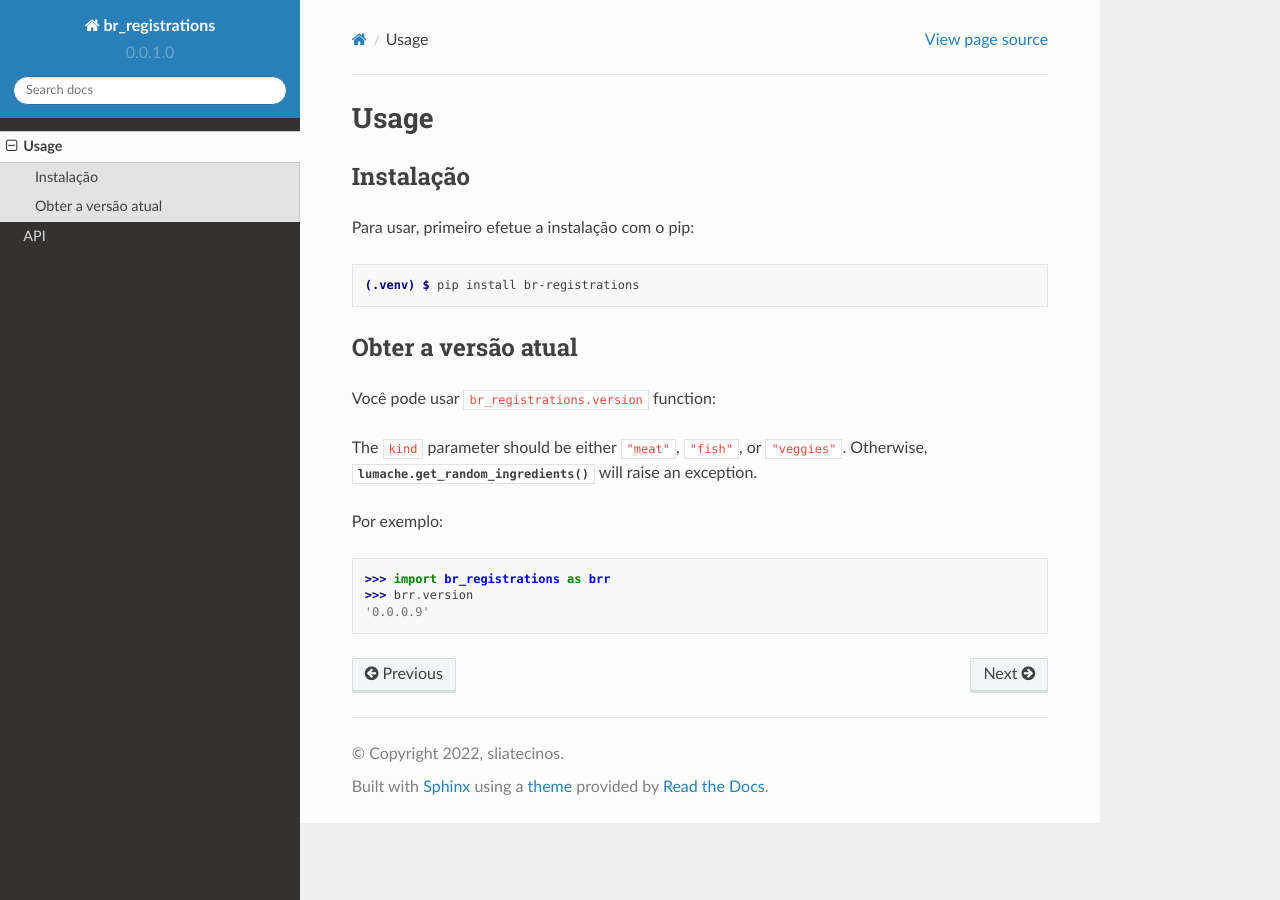
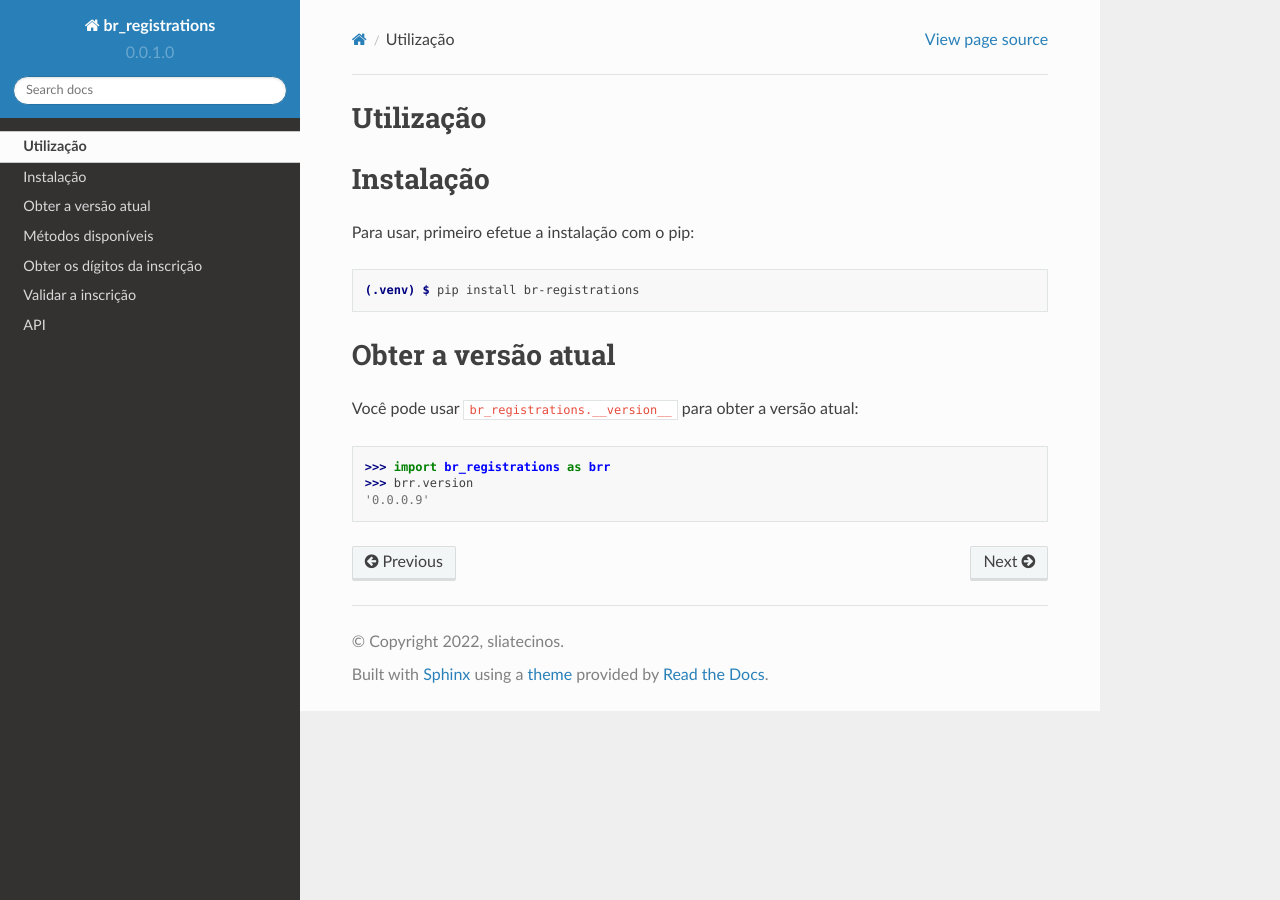
Before and after one commit to sliatecinos/CPF_CNPJ, a Sphinx documentation site: the page built from docs/source/usage.rst, in a window 1280 px wide. Built offline with Sphinx 7.4.7 and the Read the Docs theme 2.0.0, drawn with Linux system fonts in a browser that asks for light colours.

Commit message:
Update 'rtd' files

```diff
--- a/docs/source/index.rst
+++ b/docs/source/index.rst
@@ -18,4 +18,5 @@ Conteúdo
 .. toctree::
 
    usage
+   methods
    api
--- a/docs/source/usage.rst
+++ b/docs/source/usage.rst
@@ -1,10 +1,10 @@
-Usage
-=====
+Utilização
+=============
 
-.. _installation:
+.. _instalacao:
 
 Instalação
----------------
+=============
 
 Para usar, primeiro efetue a instalação com o pip:
 
@@ -12,20 +12,12 @@ Para usar, primeiro efetue a instalação com o pip:
 
    (.venv) $ pip install br-registrations
 
+.. _obter-a-versao-atual:
+
 Obter a versão atual
----------------------
+=======================
 
-Você pode usar ``br_registrations.version`` function:
-
-.. .. autofunction:: br_registrations.version
-
-The ``kind`` parameter should be either ``"meat"``, ``"fish"``,
-or ``"veggies"``. Otherwise, :py:func:`lumache.get_random_ingredients`
-will raise an exception.
-
-.. .. autoexception:: br_registrations.InvalidKindError
-
-Por exemplo:
+Você pode usar ``br_registrations.__version__`` para obter a versão atual:
 
 >>> import br_registrations as brr
 >>> brr.version
```
Also changed, not shown: docs/source/methods.rst (added, +38 -0 lines).
